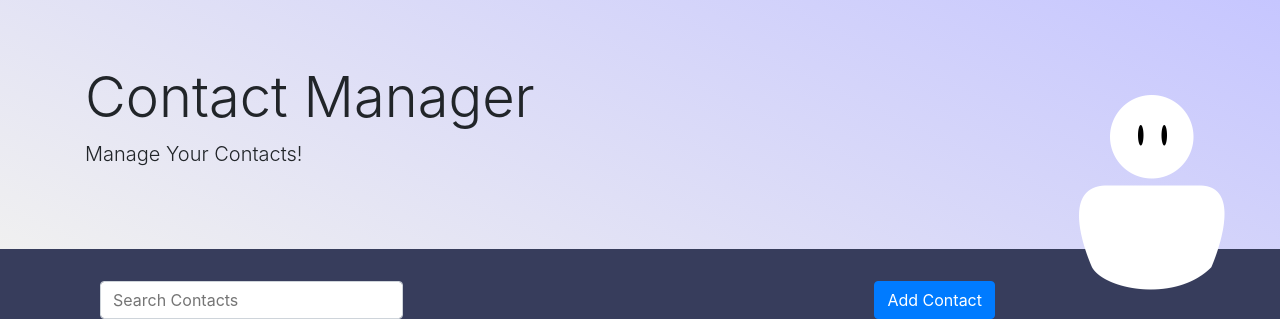
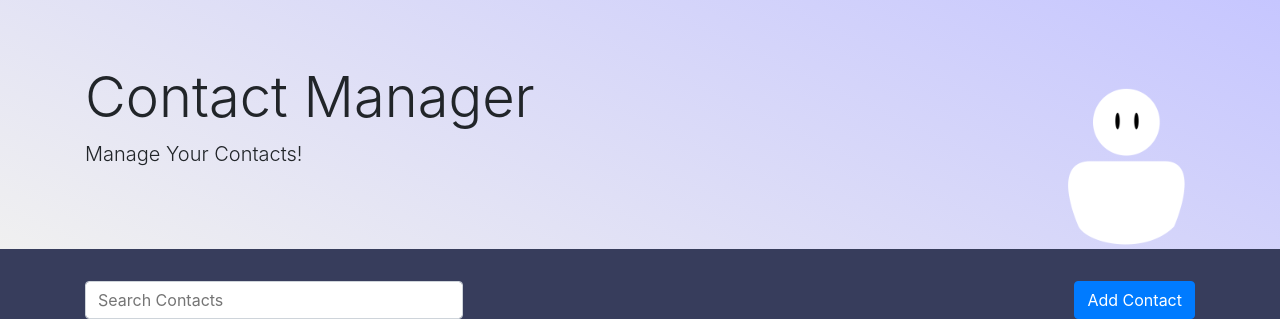
Before and after one commit to LuisLReyes/contactmanager, a PHP site: page /contact.php in a window 1280 px wide. Shown: the part 56-375 px from the top of the page. Run offline with PHP 8.4, Linux system fonts and the light colour scheme; the visitor is signed in with stand-in values (Sample User, id 1); some libraries are stand-ins or nearby versions.

Commit message:
Update contact.php

```diff
--- a/contact.php
+++ b/contact.php
@@ -33,7 +33,7 @@
         <div class="jumbotron jumbotron-fluid websiteBanner">
 		  <div class="container">
 			  <div class="col-2 float-right">
-			  	<img src="../images/contact.png" style="width: 250px">
+			  	<img src="../images/contact.png" style="width: 200px">
 			  </div>
 			<h1 class="display-4">Contact Manager</h1>
 			<p class="lead">Manage Your Contacts!</p>
```
